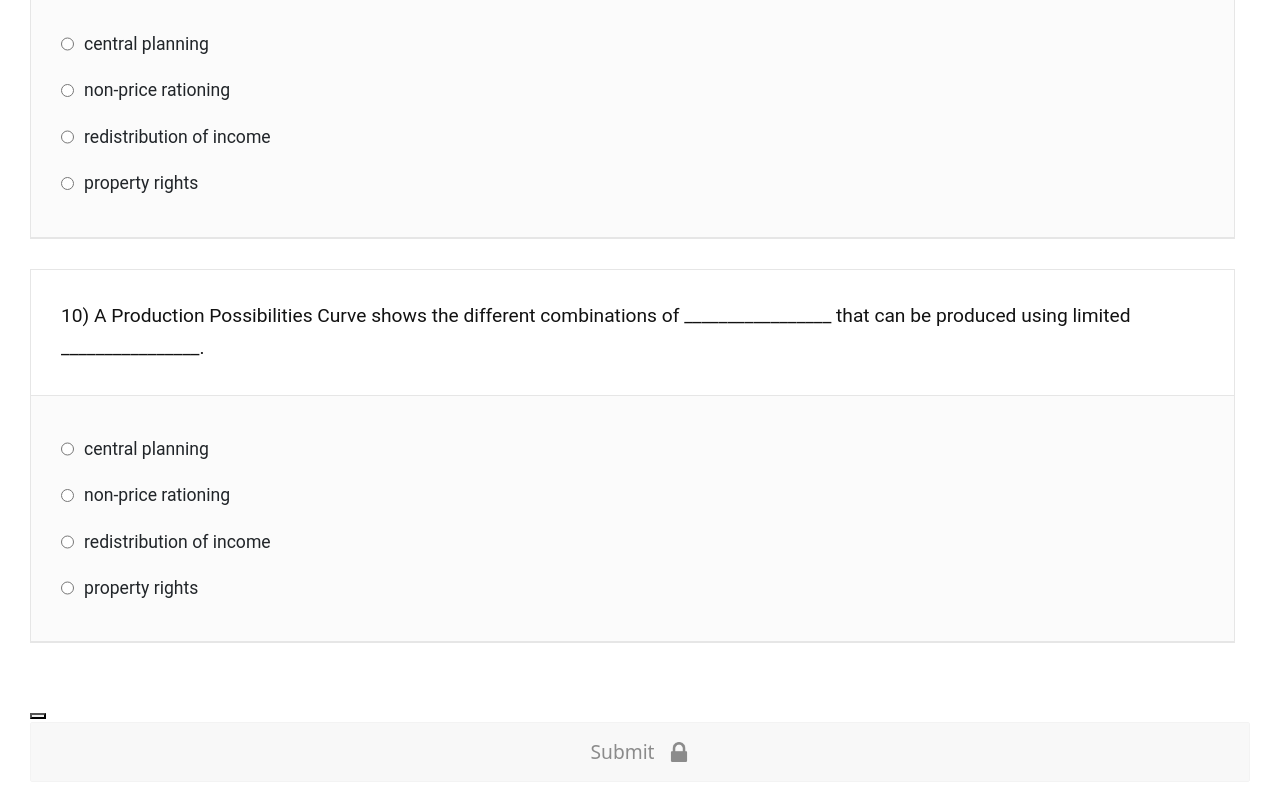
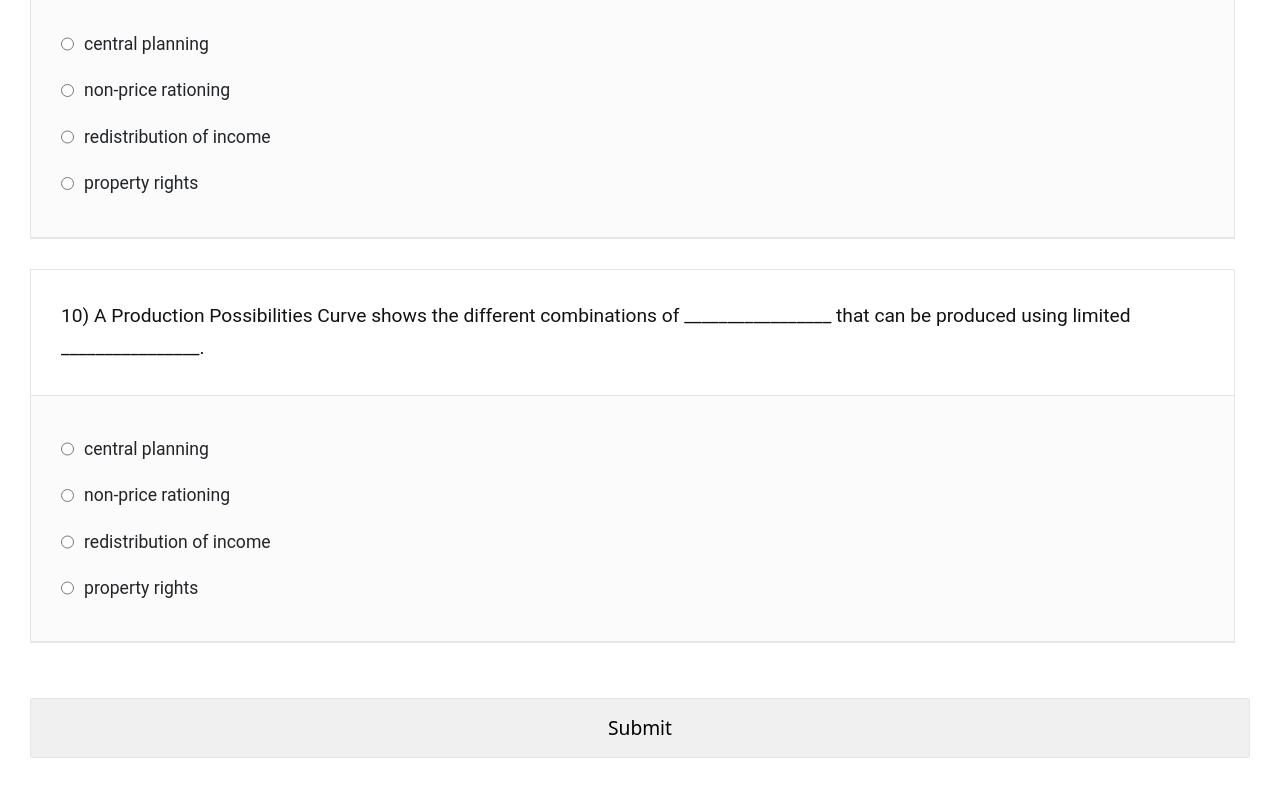
Before and after one commit to GarrettMould/econcourseguidealt, a React (Create React App) app: page /UnitPracticeTest in a window 1280 px wide. Shown: the part 3656-4456 px from the top of the page. Built offline with nearby package versions, Linux system fonts and the light colour scheme.

Commit message:
Add files via upload

```diff
--- a/src/Button.js
+++ b/src/Button.js
@@ -1,38 +1,11 @@
 import styled from "styled-components";
+import { StyledButton } from "./Buttons.styled";
 
 import padlock from "../src/images/padlock.png";
 
 const Button = (props) => {
-  const StyledButton = styled.button.attrs((props) => ({
-    backgroundColor: props.backgroundColor,
-    backgroundColorHover: props.backgroundColorHover,
-    cursor: props.cursor
-  }))`
-    width: 100%;
-    height: 60px;
-    font-size: 120%;
-    display: flex;
-    justify-content: center;
-    align-items: center;
-    background-color: rgb(240, 240, 240);
-    border: 1px solid rgb(230, 230, 230);
-    border-radius: 2px;
-    transition: all 0.3s;
-
-    &:hover {
-      cursor: not-allowed;
-    }
-  `;
-
   return (
-    <StyledButton
-      className={
-        props.courseInfo[props.selectedUnit].unitTestUnlocked
-          ? null
-          : "disabled-link"
-      }
-      onClick={props.tallyScore}
-    >
+    <StyledButton onClick={props.tallyScore}>
       {props.text} &nbsp;&nbsp;{" "}
       {props.courseInfo[props.selectedUnit].unitTestUnlocked ? null : (
         <img className="padlock" src={padlock}></img>
--- /dev/null
+++ b/src/ButtonResetTest.js
@@ -0,0 +1,13 @@
+import { StyledButton } from "./Buttons.styled.js";
+
+const ButtonResetTest = (props) => {
+  return (
+    <StyledButton
+      onClick={props.testFinished ? props.resetTest : props.tallyScore}
+    >
+      {props.testFinished ? "Reset Test" : "Submit"}
+    </StyledButton>
+  );
+};
+
+export default ButtonResetTest;
--- /dev/null
+++ b/src/Buttons.styled.js
@@ -0,0 +1,22 @@
+import styled from "styled-components";
+
+export const StyledButton = styled.button.attrs((props) => ({
+  backgroundColor: props.backgroundColor,
+  backgroundColorHover: props.backgroundColorHover,
+  cursor: props.cursor
+}))`
+  width: 100%;
+  height: 60px;
+  font-size: 120%;
+  display: flex;
+  justify-content: center;
+  align-items: center;
+  background-color: rgb(240, 240, 240);
+  border: 1px solid rgb(230, 230, 230);
+  border-radius: 2px;
+  transition: all 0.3s;
+
+  &:hover {
+    cursor: not-allowed;
+  }
+`;
--- a/src/MainPages/PracticeTestPage.js
+++ b/src/MainPages/PracticeTestPage.js
@@ -4,6 +4,7 @@ import Spacer from "../Spacer";
 import PracticeTest from "../PracticeTest";
 import { Link } from "react-router-dom";
 import TestScore from "../TestScore";
+import ButtonResetTest from "../ButtonResetTest";
 
 const PracticeTestPage = (props) => {
   return (
@@ -22,20 +23,14 @@ const PracticeTestPage = (props) => {
         testFinished={props.testFinished}
       ></PracticeTest>
       <Spacer></Spacer>
-      <button onClick={props.tallyScore}></button>
 
-      {props.testFinished ? (
-        <button onClick={props.resetTest}>Reset Test</button>
-      ) : (
-        <Link>
-          <Button
-            selectedUnit={props.selectedUnit}
-            courseInfo={props.courseInfo}
-            tallyScore={props.tallyScore}
-            text="Submit"
-          ></Button>
-        </Link>
-      )}
+      <Link>
+        <ButtonResetTest
+          testFinished={props.testFinished}
+          tallyScore={props.tallyScore}
+          resetTest={props.resetTest}
+        ></ButtonResetTest>
+      </Link>
     </>
   );
 };
--- a/src/TestScore.js
+++ b/src/TestScore.js
@@ -4,7 +4,7 @@ const TestScore = (props) => {
   return (
     <div className="testScoreContainer">
       <div className="testScore">
-        <span className="scoreBold">Score:</span> {props.unitTestScore} /{" "}
+        <span className="scoreBold">Final Score:</span> {props.unitTestScore} /{" "}
         {props.unitTestLength}
       </div>
     </div>
```
